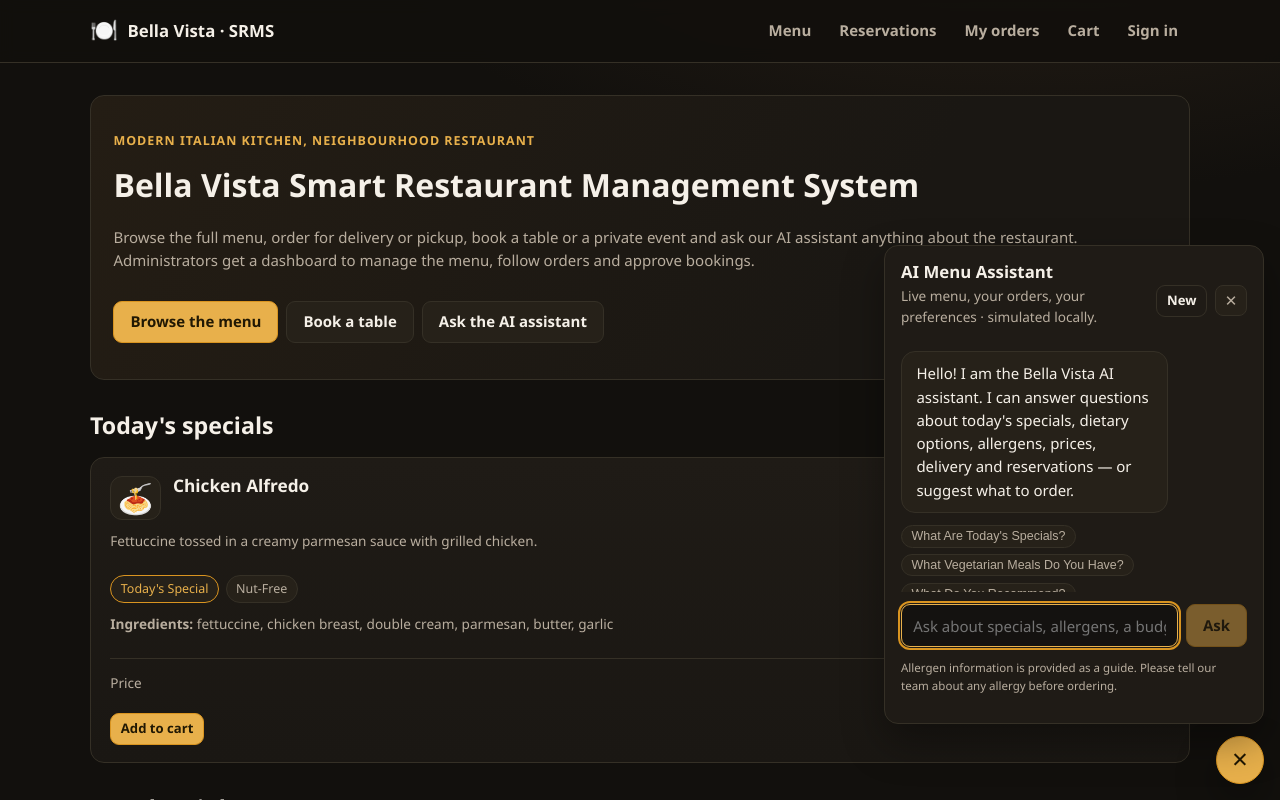
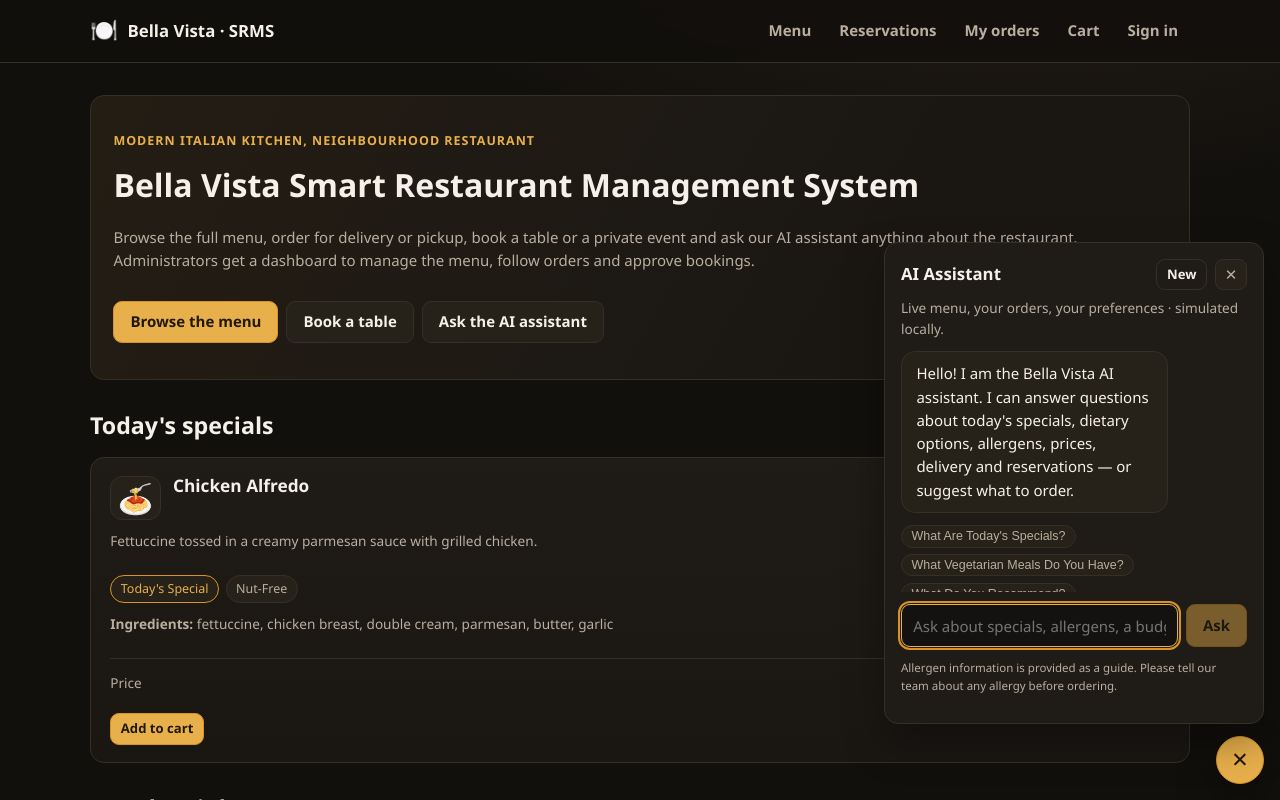
Before and after one commit to fiefdx/SRMS, a React (Vite) app in the folder client/: page / in a window 1280 px wide. Both pictures are taken after a click on the button "Ask the AI assistant". Shown: the top 800 px of the page. Built offline with nearby package versions, Linux system fonts and the light colour scheme.

Commit message:
fix(ai): title row now holds 'AI Assistant' with the New and close buttons; subtitle moved below

```diff
--- a/client/src/components/ChatLauncher.jsx
+++ b/client/src/components/ChatLauncher.jsx
@@ -11,7 +11,7 @@ export default function ChatLauncher({ open, onToggle }) {
       aria-expanded={open}
       aria-controls="chat-panel"
       aria-label={open ? 'Close the AI assistant' : 'Ask the AI assistant'}
-      title="AI Menu Assistant"
+      title="AI Assistant"
     >
       {open ? '✕' : '💬'}
     </button>
--- a/client/src/components/ChatPanel.jsx
+++ b/client/src/components/ChatPanel.jsx
@@ -41,12 +41,9 @@ export default function ChatPanel({ onClose }) {
   };
 
   return (
-    <section className="chat-panel" id="chat-panel" role="dialog" aria-label="AI Menu Assistant">
+    <section className="chat-panel" id="chat-panel" role="dialog" aria-label="AI Assistant">
       <div className="chat-panel-head">
-        <div>
-          <h2>AI Menu Assistant</h2>
-          <p className="small muted">Live menu, your orders, your preferences · simulated locally.</p>
-        </div>
+        <h2>AI Assistant</h2>
         <div className="btn-row">
           <button className="btn small ghost" onClick={reset} title="Start a new conversation">
             New
@@ -56,6 +53,8 @@ export default function ChatPanel({ onClose }) {
           </button>
         </div>
       </div>
+
+      <p className="chat-panel-sub small muted">Live menu, your orders, your preferences · simulated locally.</p>
 
       <div className="chat-log" ref={logRef}>
         {messages.map((message) => (
--- a/client/src/index.css
+++ b/client/src/index.css
@@ -617,13 +617,13 @@ table.data tr:last-child td { border-bottom: none; }
   gap: 0.6rem;
 }
 
-.chat-panel-head > div:first-child {
-  min-width: 0; /* subtitle wraps instead of pushing the buttons onto a new row */
+.chat-panel-head h2 {
+  font-size: 1.05rem;
+  margin: 0; /* title shares the row with the New and close buttons */
 }
 
-.chat-panel-head h2 {
-  font-size: 1.05rem;
-  margin: 0 0 0.15rem;
+.chat-panel-sub {
+  margin: -0.35rem 0 0;
 }
 
 /* "New" and the close button always share one row. */
```
